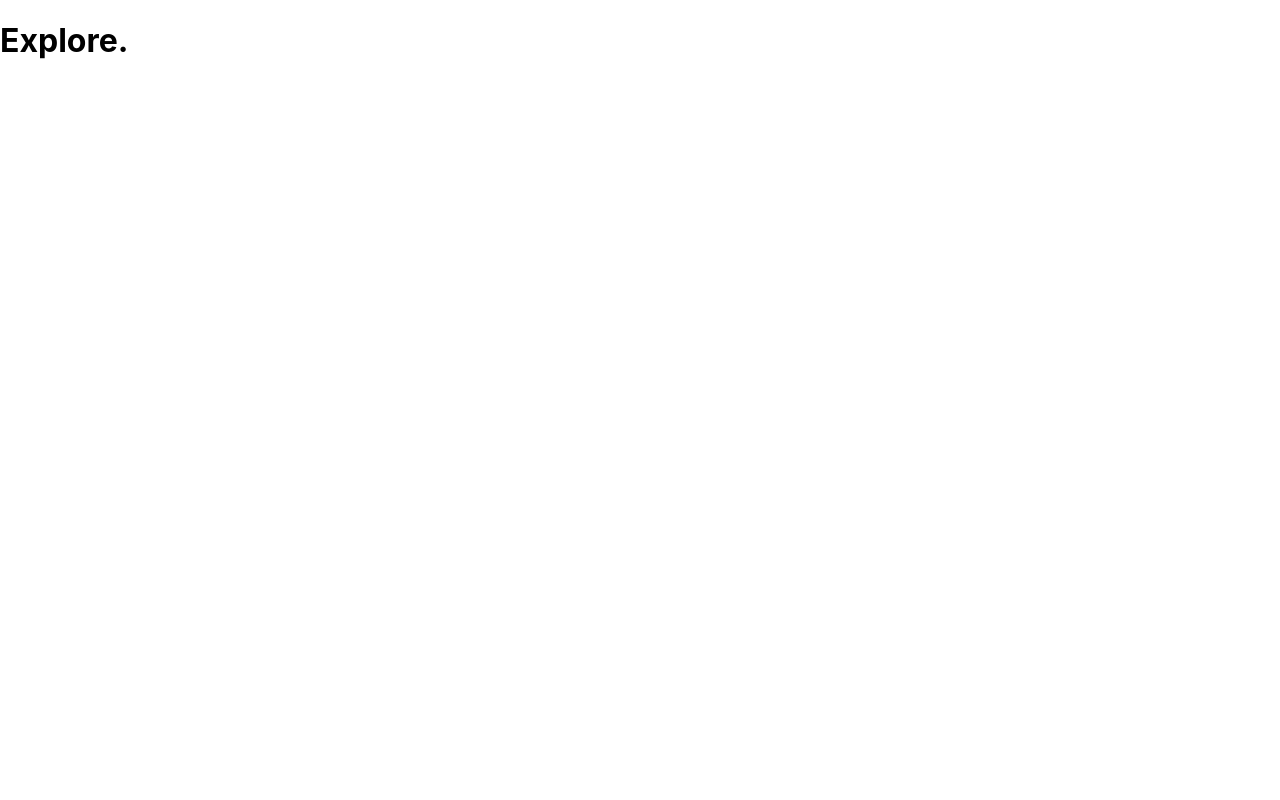
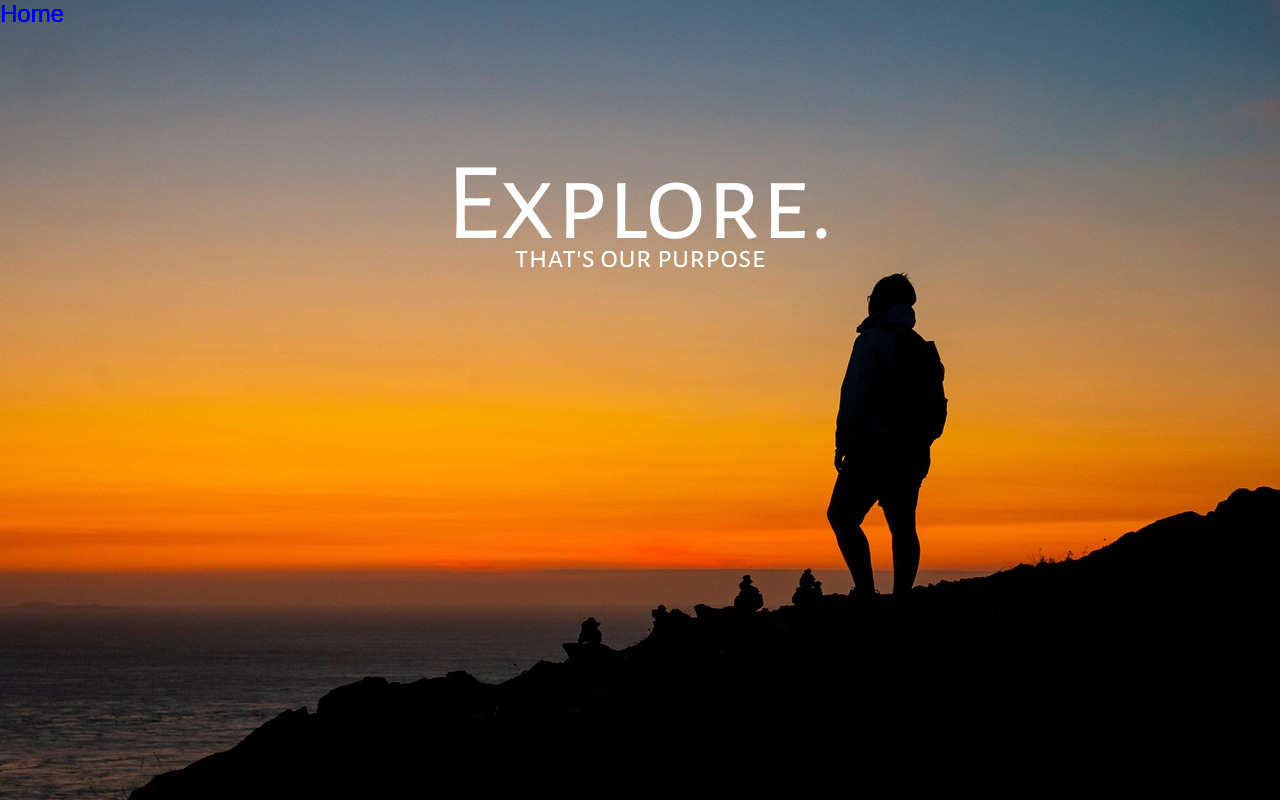
Before and after one commit to steven-xuk/wayfare, a React (Create React App) app: page / in a window 1280 px wide. Built offline with nearby package versions, Linux system fonts and the light colour scheme.

Commit message:
add landing page styles and structure with hero section

```diff
--- a/src/App.css
+++ b/src/App.css
@@ -1 +1,50 @@
+html, body {
+    margin: 0;
+    padding: 0;
+    font-family: Arial, sans-serif;
+}
+
 /* Landing.js */
+
+.landing a {
+    font-size: 24px;
+    text-decoration: none;
+    position: fixed;
+}
+
+.landing .hero {
+    background-image: url('./imgs/hero-image.jpg');
+    height: 100vh;
+    background-repeat: no-repeat;
+    background-size: cover;
+}
+
+.landing .hero .hero-text {
+    position: absolute;
+    top: 28%;
+    left: 50%;
+    transform: translate(-50%, -50%);
+    text-align: center;
+    margin: 0;
+}
+
+.landing .hero .hero-text .title {
+    font-family: "Alegreya Sans SC", sans-serif;
+    font-weight: 400;
+    margin: 0;
+    color: white;
+    text-align: center;
+    font-size: 110px;
+    padding: 0;
+    line-height: 0.6em;
+}
+
+.landing .hero .hero-text .subtitle {
+    font-family: "Alegreya Sans SC", sans-serif;
+    padding: 0;
+    font-weight: 400;
+    margin: 0;
+    color: white;
+    text-align: center;
+    font-size: 2em;
+}
--- a/src/components/Landing.js
+++ b/src/components/Landing.js
@@ -1,5 +1,6 @@
 import { useDispatch } from 'react-redux';
 import { login } from '../redux/slices/AuthSlice';
+import { NavLink } from 'react-router-dom';
 
 export default function Landing() {
     const dispatch = useDispatch();
@@ -9,8 +10,18 @@ export default function Landing() {
 
     return (
         <div className="landing">
+            <nav>
+                <NavLink to="/" className="">Home</NavLink>
+                <NavLink to="/" className="logo">Home</NavLink>
+                <NavLink to="/" className="logo">Home</NavLink>
+                <NavLink to="/" className="logo">Home</NavLink>
+                <NavLink to="/" className="logo">Home</NavLink>
+            </nav>
             <div className='hero'>
-                <h1 className='title'>Explore.</h1>
+                <div className='hero-text'>
+                    <h1 className='title'>Explore.</h1>
+                    <h2 className='subtitle'>that's our purpose</h2>
+                </div>
             </div>
             <div className='content'>
 
```
Also changed, not shown: src/imgs/Hiking Sunset Silhouette - Free photo on Pixabay - Pixabay.jpeg (deleted), src/imgs/hero-image.jpg (added).
